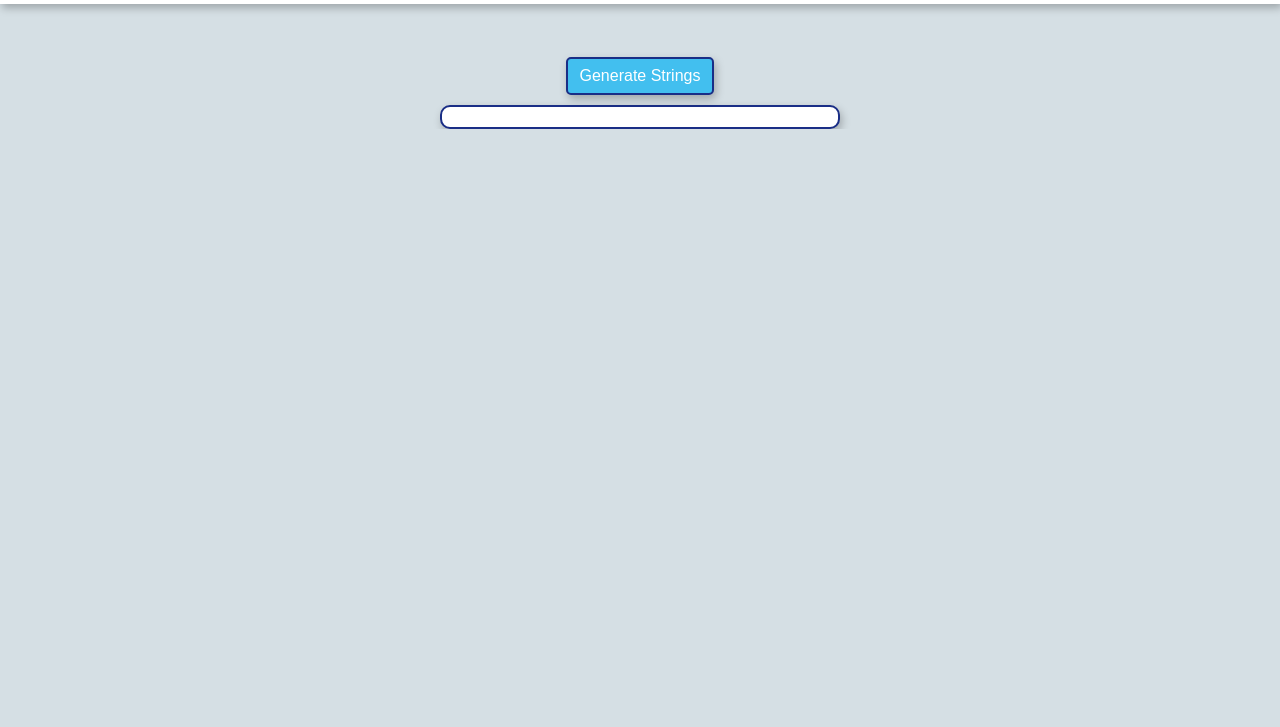
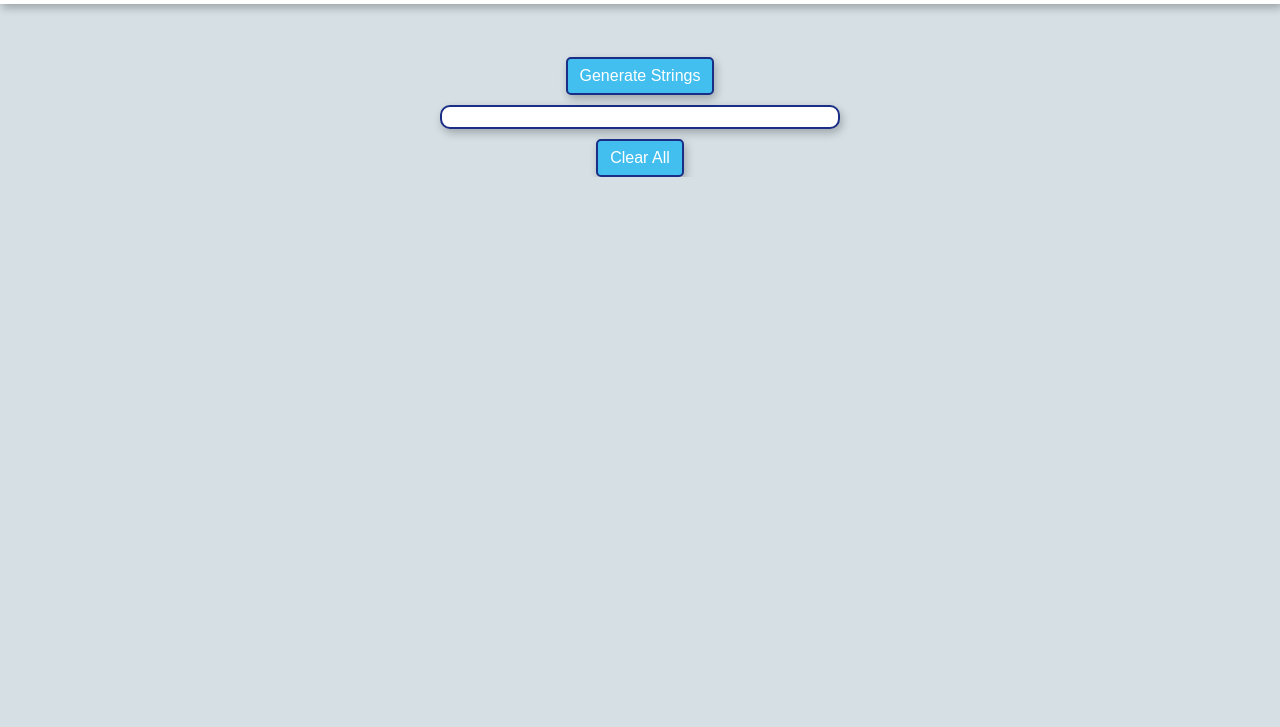
Before and after one commit to Hjhawley/time-off-calendar-st-george, a plain HTML site: page index.html in a window 1280 px wide. Shown: the part 73-800 px from the top of the page. Drawn offline with Linux system fonts and the light colour scheme; no server answers.

Commit message:
Clear All button

```diff
--- a/index.html
+++ b/index.html
@@ -20,6 +20,7 @@
         <div id="calendar" class="calendar"></div>
         <button onclick="generateReport()">Generate Strings</button>
         <pre id="report"></pre>
+        <button onclick="clearAll()">Clear All</button>
         <div id="toast" class="toast hidden"></div>
     </div>
 
@@ -38,7 +39,7 @@
 
         const mentors = ["Alexie", "Avree", "Bella", "Brooke", "Elle", "Emma", "Michael", "Mitch", "Sam"];
         let timeOffData = {};
-        const targetMonth = 3; // Edit month here; 0 index so 3 is April
+        const targetMonth = 4; // Edit month here; 0 index so 3 is April
         const targetYear = 2025;
 
         function showToast(message, duration = 2000) {
@@ -211,8 +212,29 @@
             console.log("Generated report:", report);
             document.getElementById("report").textContent = report;
         }
+        window.generateReport = generateReport;
 
-        window.generateReport = generateReport;
+        async function clearAll() {
+            const password = prompt("Enter your name to confirm:");
+            if (password !== "Hayden") {
+                showToast("Incorrect.");
+                return;
+            }
+
+            if (!confirm("Are you sure you want to clear all entries?")) return;
+
+            try {
+                await createBackup(timeOffData, "manual-clear");
+                timeOffData = {};
+                await setDoc(doc(db, "timeOff", "mentors"), timeOffData);
+                showToast("All entries cleared.");
+                createCalendar();
+            } catch (error) {
+                console.error("Failed to clear all data:", error);
+                showToast("Failed to clear.");
+            }
+        }
+        window.clearAll = clearAll;
 
         onSnapshot(doc(db, "timeOff", "mentors"), (doc) => {
             if (doc.exists()) {
```
